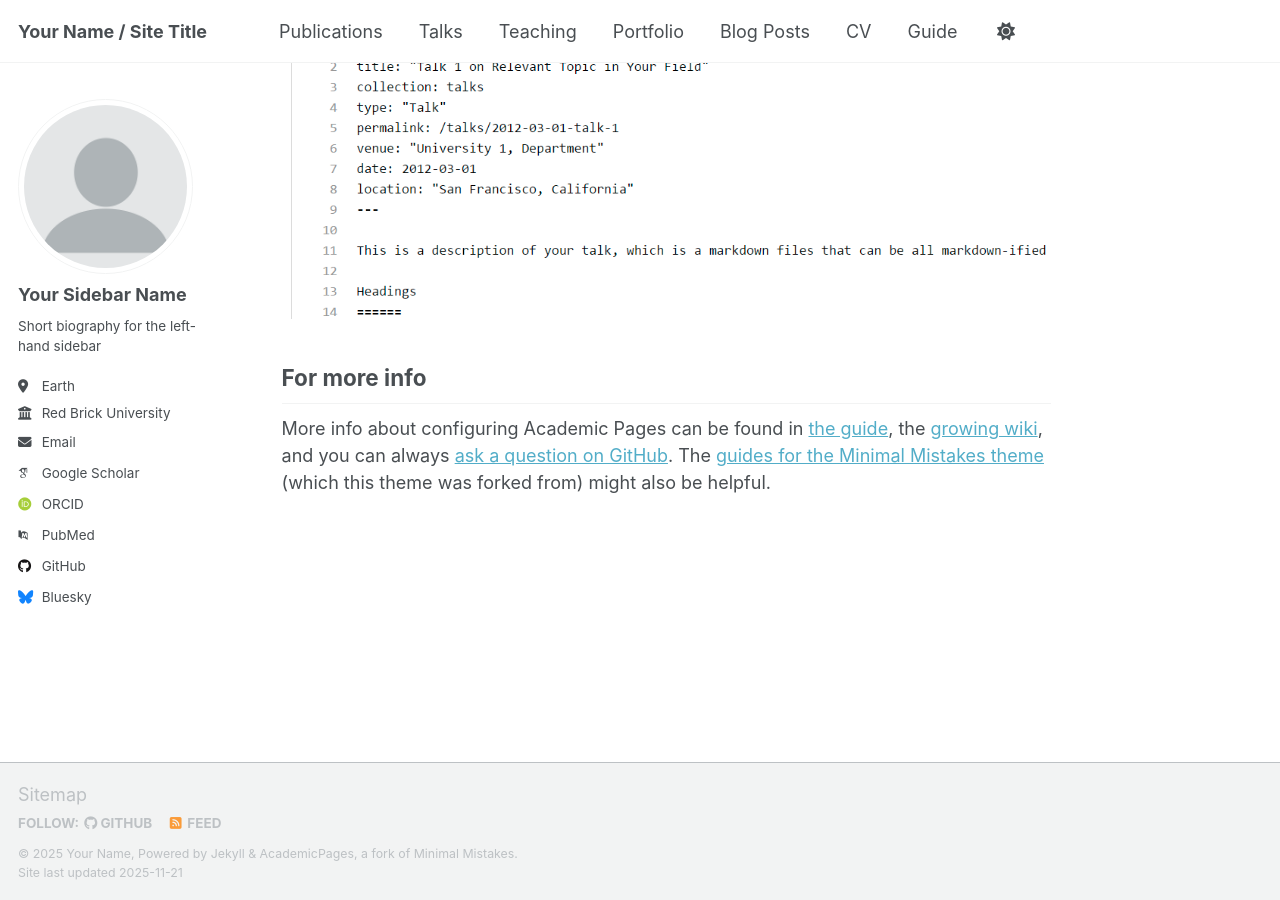
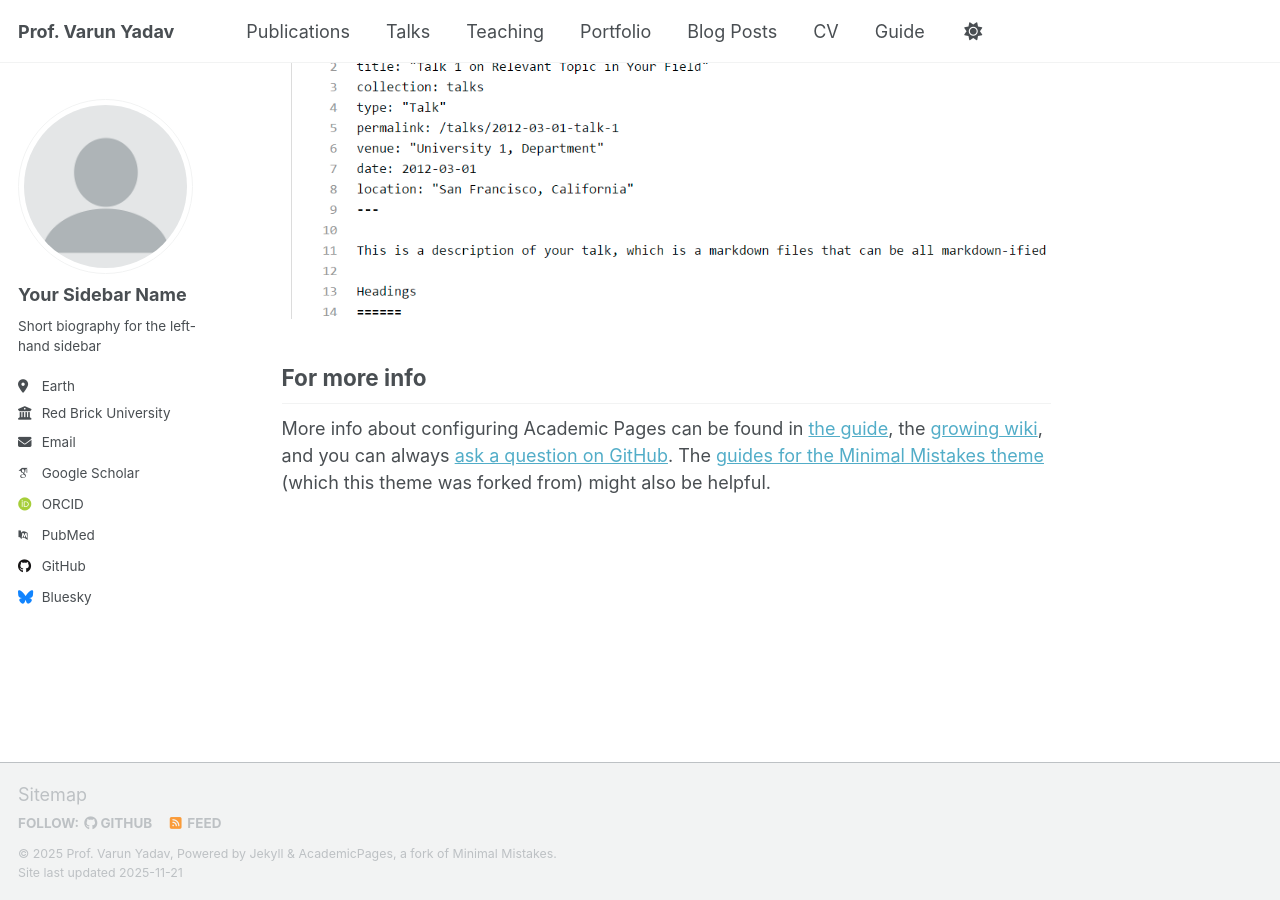
Before and after one commit to varunyadav-econ/varunyadav-econ.github.io, a Jekyll site: the page built from _pages/about.md, in a window 1280 px wide and 900 px high, scrolled down 2880 px. Built offline with Jekyll 4.4.1, drawn with Linux system fonts in a browser that asks for light colours; some web fonts are replaced; a script that is not in the unit is left out.

Commit message:
Update _config.yml

```diff
--- a/_config.yml
+++ b/_config.yml
@@ -9,11 +9,11 @@
 # Basic Site Settings
 locale                   : "en-US"
 site_theme               : "default" # Currently available options are "default", "air"
-title                    : "Your Name / Site Title"
+title                    : "Prof. Varun Yadav"
 title_separator          : "-"
-name                     : &name "Your Name"
-description              : &description "Your Name's academic portfolio"   # Update this with a general description of your site, this is the default if not overridden by a page
-url                      : https://academicpages.github.io # The base hostname & protocol for your site e.g. "https://[your GitHub username].github.io",
+name                     : &name "Prof. Varun Yadav"
+description              : &description "Assistant Professor of Economics"   # Update this with a general description of your site, this is the default if not overridden by a page
+url                      : https://varunyadav-econ.github.io # The base hostname & protocol for your site e.g. "https://[your GitHub username].github.io",
                                                            # or if you already have some other page hosted on Github then use "https://[your GitHub username].github.io/[Your Repo Name]"
 baseurl                  : "" # the subpath of your site, e.g. "/blog"
 repository               : "academicpages/academicpages.github.io"
```
